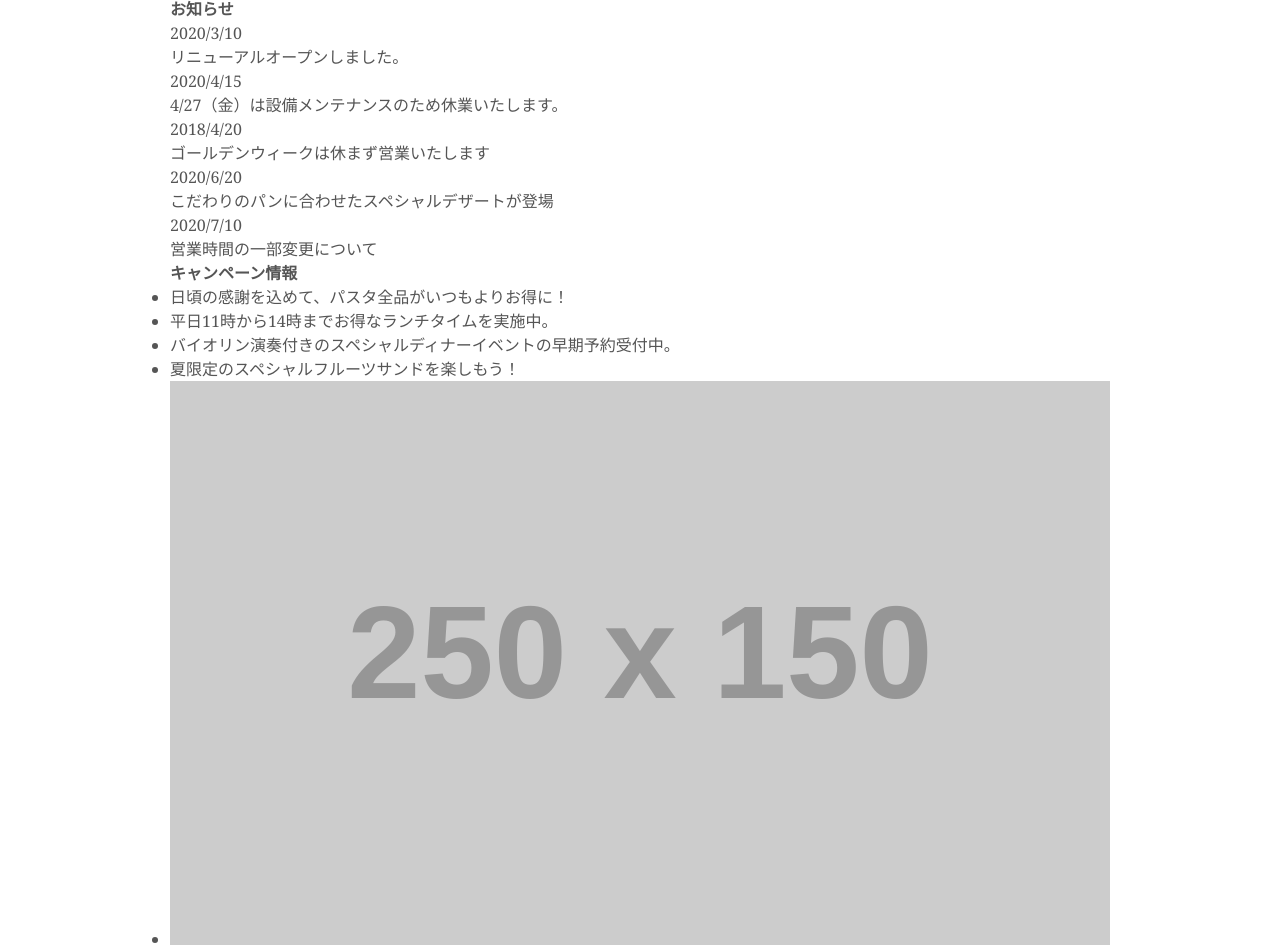
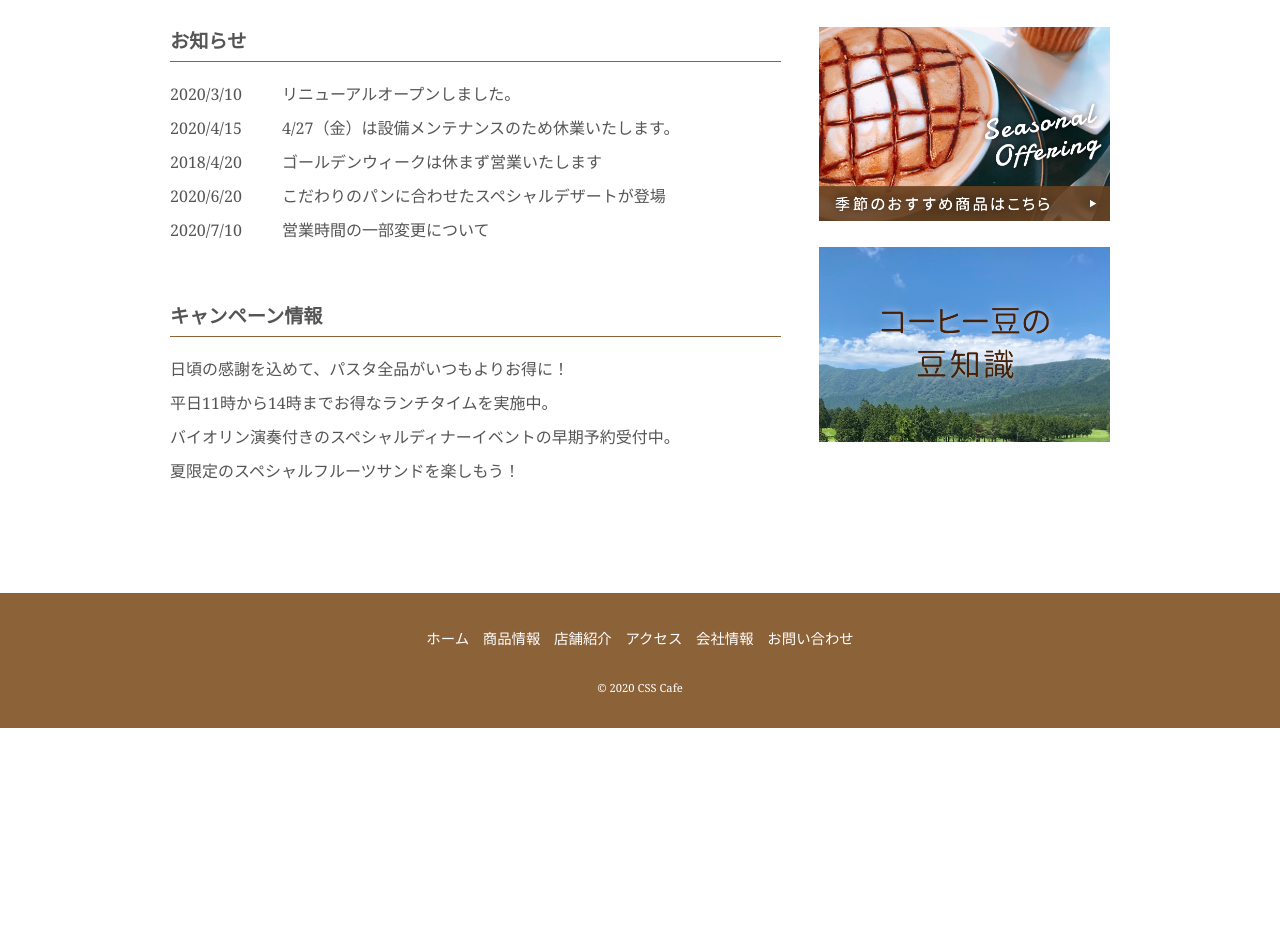
Before and after one commit to kiyo4810/udemy_kaihatsu_nyumon_kanzen_course, a plain HTML site: page css-cafe/index.html in a window 1280 px wide. Shown: the part 518-1466 px from the top of the page. After the commit the page ends 1246 px from the top, so only its background shows below. Drawn offline with Linux system fonts and the light colour scheme; placeholder pictures from the web are drawn by us.

Commit message:
画像も追加し完成。CSS Cafeなり

```diff
--- a/css-cafe/css/base.css
+++ b/css-cafe/css/base.css
@@ -19,9 +19,6 @@ img {
   margin: 0 auto;
   padding: 0 10px;
 }
-/*
-background-image: url(https://dummyimage.com/3000x2500/ccc/fff);
-*/
 
 /* header */
 
@@ -64,6 +61,115 @@ header nav ul li.current a {
 #main_image {
   width: 100%;
   height: 50vh;
-  background-image: url(https://dummyimage.com/3000x2500/454045/acaec4.png);
+  background-image: url(../images/cafe.jpg);
   background-repeat: no-repeat;
+  background-position: center;
+  background-size: cover;
 }
+
+/* contents  */
+
+.contents {
+  display: flex;
+  justify-content: space-between;
+  margin-top: 30px;
+}
+
+#main_content {
+  width: 65%;
+}
+
+#sidebar {
+  width: 31%;
+}
+
+#home h2 {
+  margin-bottom: 20px;
+  padding-bottom: 5px;
+  border-bottom: 1px solid #8c6239;
+  font-size: 1.2rem;
+}
+
+#info dl {
+  display: flex;
+  /* 収まるようにWrap */
+  flex-wrap: wrap;
+  margin-bottom: 50px;
+}
+
+#info dt {
+  width: 7em;
+}
+
+#info dd {
+  width: calc(100% - 7em);
+}
+
+#info dt,
+#info dd {
+  margin-bottom: 10px;
+}
+
+#campaign ul li {
+  margin-bottom: 10px;
+  list-style-type: none;
+}
+
+#sidebar ul li {
+  margin-bottom: 20px;
+  list-style-type: none;
+}
+
+/* footer  */
+
+footer {
+  margin-top: 100px;
+  padding: 30px;
+  text-align: center;
+  color: #fff;
+  background-color: #8c6239;
+}
+footer ul {
+  margin-bottom: 20px;
+  font-size: 0.9em;
+}
+
+footer ul li {
+  display: inline-block;
+  margin: 5px;
+}
+
+footer ul li a {
+  color: #fff;
+}
+
+footer ul li a:link {
+  text-decoration: none;
+}
+footer ul li a:hover,
+footer ul li a:active {
+  opacity: 0.7;
+}
+
+footer small {
+  font-size: 0.7rem;
+}
+
+/* レスポンシブ */
+
+@media (max-width: 600px) {
+  html {
+    font-size: 87.5%;
+  }
+  .header_logo {
+    width: 60px;
+  }
+  .contents {
+    flex-direction: column;
+    margin-top: 10px;
+  }
+  #main_content,
+  #sidebar {
+    width: 100%;
+  }
+}
--- a/css-cafe/index.html
+++ b/css-cafe/index.html
@@ -3,6 +3,7 @@
   <head>
     <meta charset="UTF-8" />
     <meta name="viewport" content="width=device-width, initial-scale=1" />
+    <meta name="description" content="CSS Cafe練習です。viewportや@mediaを学びました" />
     <title>CSS Cafe</title>
     <link rel="stylesheet" href="./css/html5reset-1.6.1.css" />
     <link rel="stylesheet" href="./css/base.css" />
@@ -11,7 +12,7 @@
     <!-- header begin -->
     <header id="top">
       <div class="header_content wrapper">
-        <h1><img class="header_logo" src="https://dummyimage.com/100x90" alt="CSS Cafe" /></h1>
+        <h1><img class="header_logo" src="./images/logo.png" alt="CSS Cafe" /></h1>
         <nav>
           <ul>
             <li class="current"><a href="#">Home</a></li>
@@ -20,7 +21,7 @@
           </ul>
         </nav>
       </div>
-      <div id="main_image"></div>
+      <div id="main_image"><kbd></kbd></div>
     </header>
     <!-- header end -->
     <!-- contents begin -->
@@ -57,10 +58,10 @@
       <aside id="sidebar">
         <ul>
           <li>
-            <a href="#"><img src="https://dummyimage.com/250x150" alt="季節のおすすめ商品はこちら" srcset="" /></a>
+            <a href="#"><img src="./images/banner01.png" alt="季節のおすすめ商品はこちら" srcset="" /></a>
           </li>
           <li>
-            <a href="#"><img src="https://dummyimage.com/250x150" alt="コーヒー豆の豆知識" srcset="" /></a>
+            <a href="#"><img src="./images/banner02.png" alt="コーヒー豆の豆知識" srcset="" /></a>
           </li>
         </ul>
       </aside>
```
Also changed, not shown: css-cafe/images/banner01.png (added), css-cafe/images/banner02.png (added), css-cafe/images/cafe.jpg (added), css-cafe/images/logo.png (added), 3 other files.
